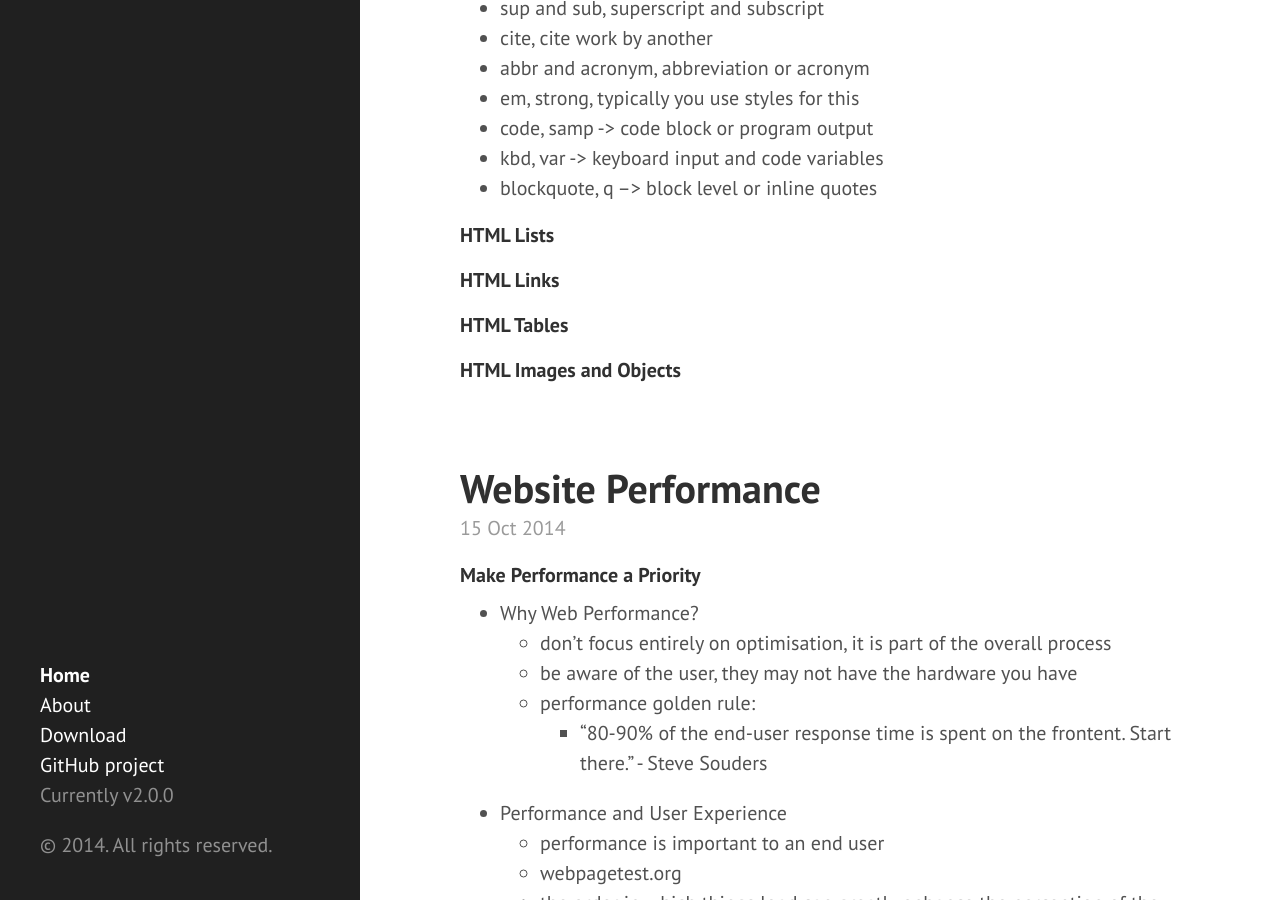
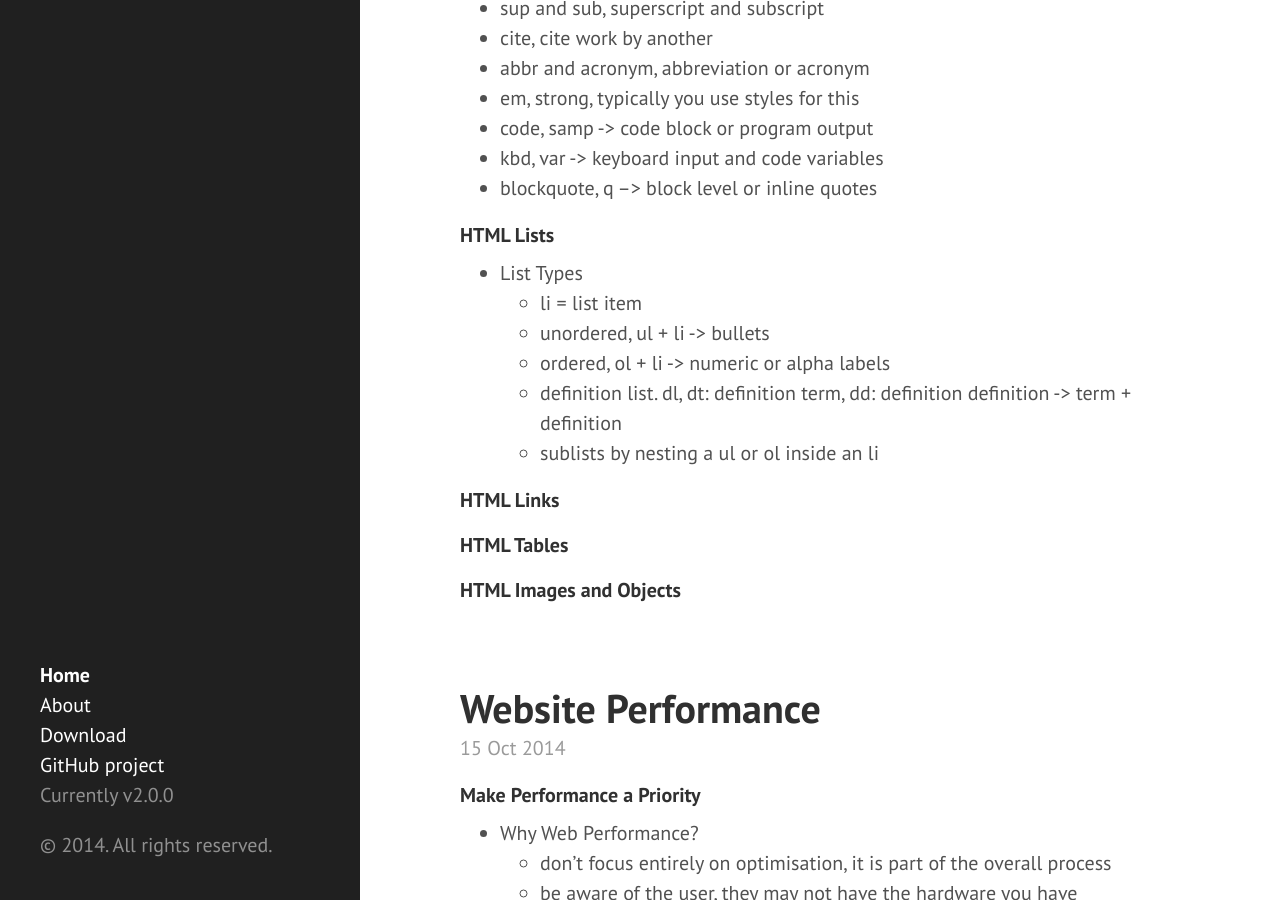
Before and after one commit to eneiand/eneiand.github.io, a Jekyll site: the page built from index.html, in a window 1280 px wide and 900 px high, scrolled down 1787 px. Built offline with Jekyll 4.4.1, drawn with Linux system fonts in a browser that asks for light colours; Markdown is read by kramdown in place of the engine named in the settings; the list of posts is cut into pages by our own code.

Commit message:
Update 2014-10-21-html-fundamentals.md

```diff
--- a/_posts/2014-10-21-html-fundamentals.md
+++ b/_posts/2014-10-21-html-fundamentals.md
@@ -55,6 +55,13 @@
 
 #### HTML Lists
 
+* List Types
+  * li = list item
+  * unordered, ul + li -> bullets
+  * ordered, ol + li -> numeric or alpha labels
+  * definition list. dl, dt: definition term, dd: definition definition -> term + definition
+  * sublists by nesting a ul or ol inside an li
+
 #### HTML Links
 
 #### HTML Tables
```
